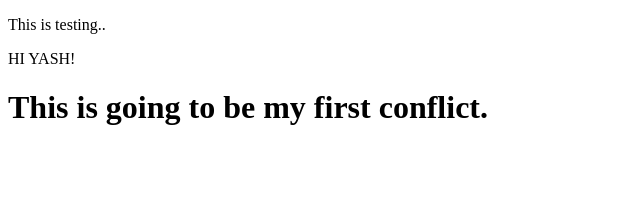
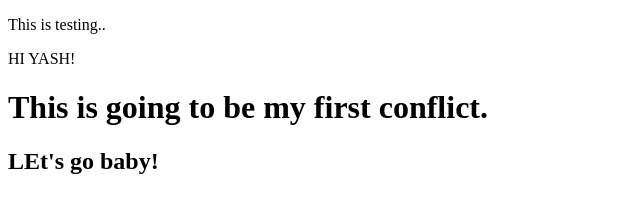
Before and after one commit to thesahilganbhoj/Test, a plain HTML site: page index.html in a window 1280 px wide. Shown: the whole page, without its empty margins (0-640 px from the left). Drawn offline with Linux system fonts and the light colour scheme.

Commit message:
Checking collaboration

```diff
--- a/index.html
+++ b/index.html
@@ -10,5 +10,6 @@
     <p>HI YASH!</p>
 
     <h1>This is going to be my first conflict.</h1>
+    <h2>LEt's go baby!</h2>
 </body>
 </html>
```
